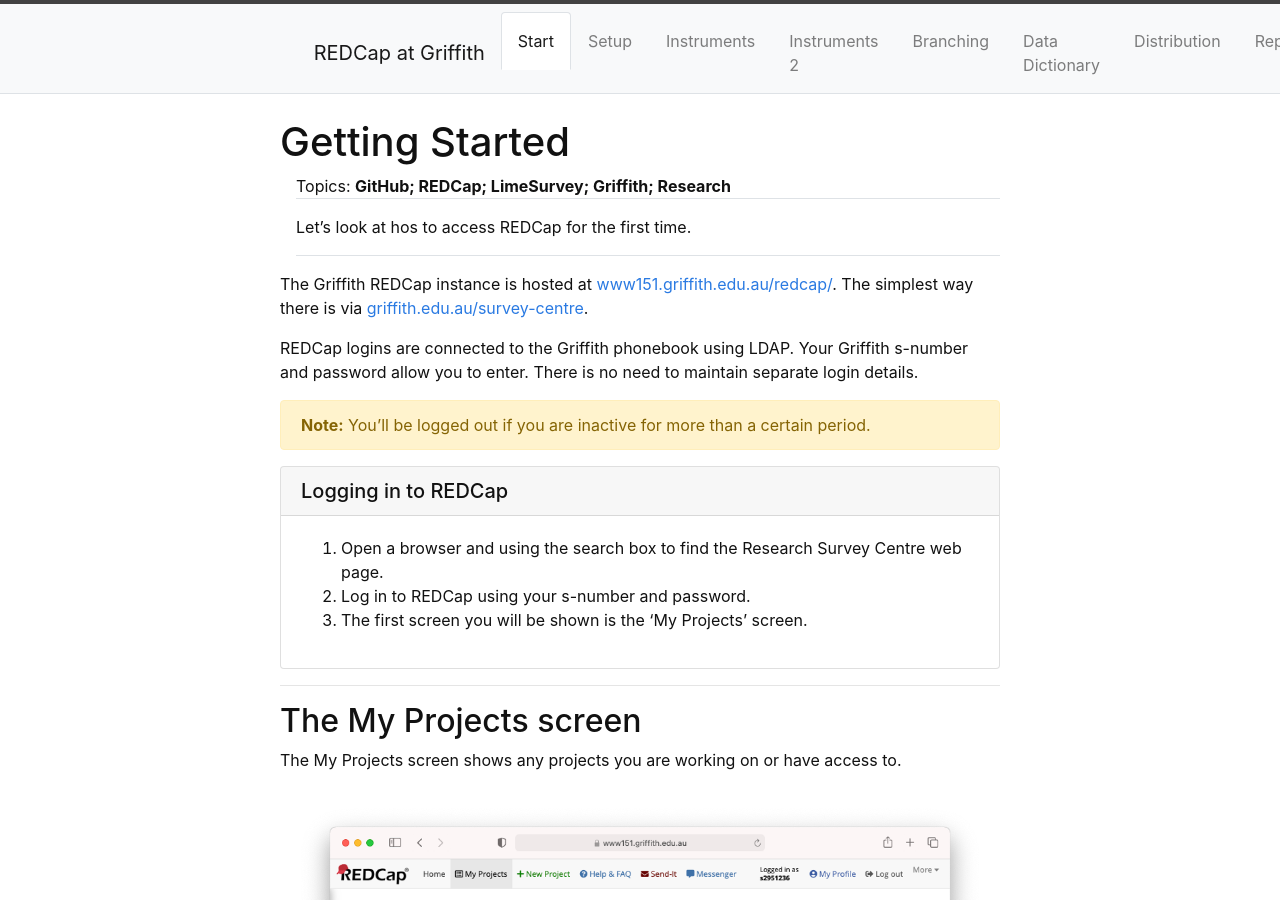
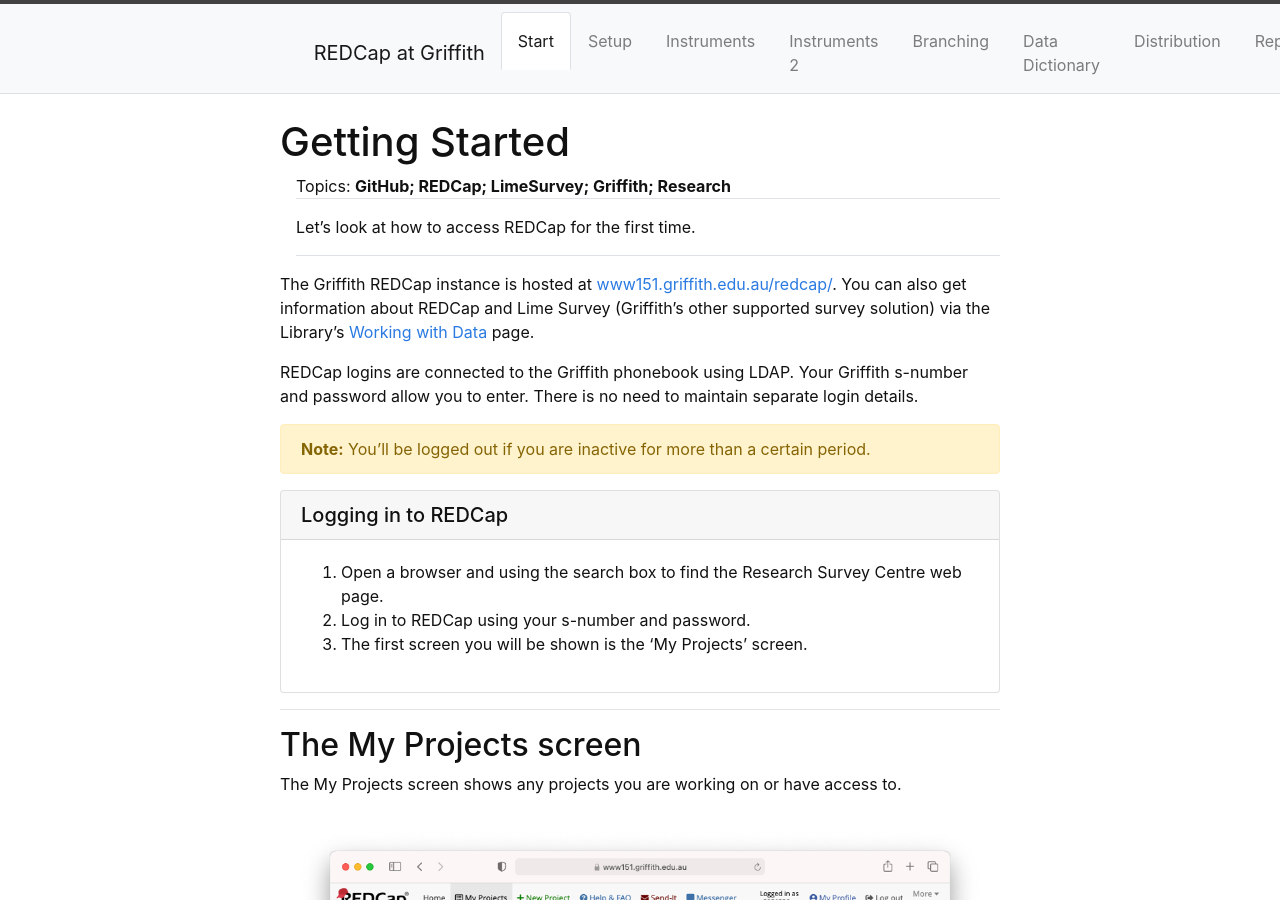
Before and after one commit to GriffithUniLibrary/redcap-intro-superseded, a Jekyll site: the page built from content/0-start.md, in a window 1280 px wide and 900 px high. Built offline with Jekyll 4.4.1, drawn with Linux system fonts in a browser that asks for light colours.

Commit message:
Fixed front page link

```diff
--- a/content/0-start.md
+++ b/content/0-start.md
@@ -2,10 +2,10 @@
 title: Getting Started
 nav: Start
 topics: GitHub; REDCap; LimeSurvey; Griffith; Research
-description: Let's look at hos to access REDCap for the first time.
+description: Let's look at how to access REDCap for the first time.
 ---
 
-The Griffith REDCap instance is hosted at [www151.griffith.edu.au/redcap/](https://www151.griffith.edu.au/redcap/). The simplest way there is via [griffith.edu.au/survey-centre](https://www.griffith.edu.au/survey-centre).
+The Griffith REDCap instance is hosted at [www151.griffith.edu.au/redcap/](https://www151.griffith.edu.au/redcap/). You can also get information about REDCap and Lime Survey (Griffith's other supported survey solution) via the Library's [Working with Data](https://www.griffith.edu.au/library/research-publishing/working-with-data/create-and-capture) page.
 
 REDCap logins are connected to the Griffith phonebook using LDAP. Your Griffith s-number and password allow you to enter. There is no need to maintain separate login details.
 
```
Also changed, not shown: content/5-dictionary.md (+1 -1 lines).
